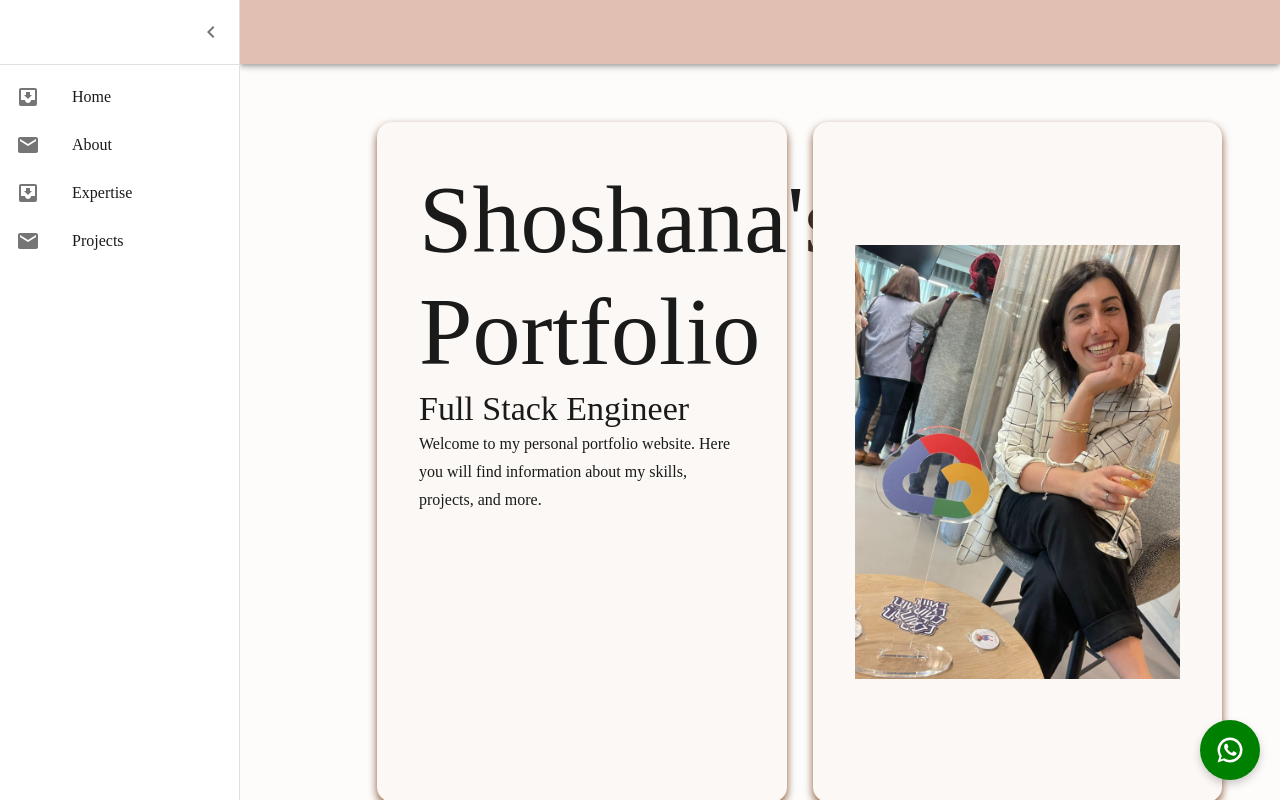
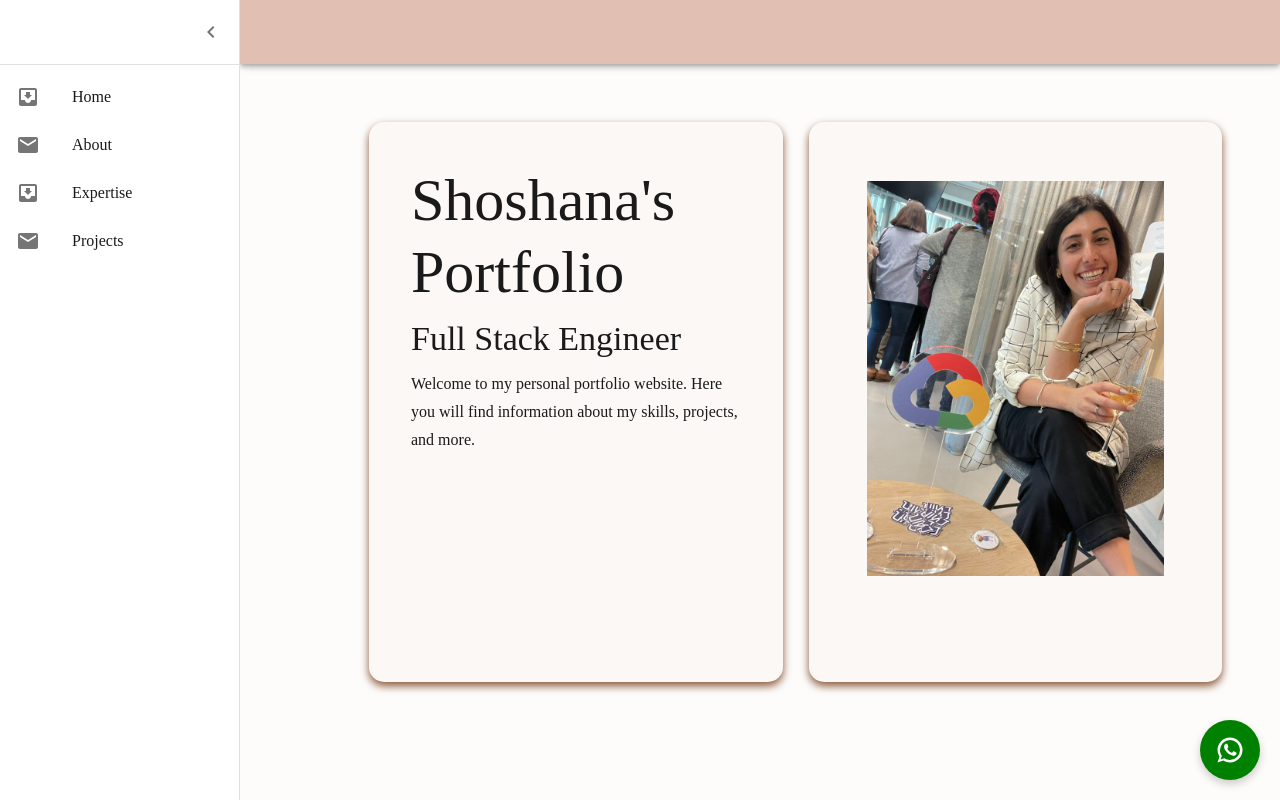
Before and after one commit to Shoshana-Huri/shoshana-huri, a React (Vite) app: page /shoshana-huri/home in a window 1280 px wide. Built offline with nearby package versions, Linux system fonts and the light colour scheme; a web font is replaced by a local one.

Commit message:
change size

```diff
--- a/src/components/About.tsx
+++ b/src/components/About.tsx
@@ -23,7 +23,7 @@ export default function About() {
         gap: "20px", // Adjust as needed
       }}
     >
-      <Typography variant="h1" style={{ marginTop: "revert" }}>
+      <Typography variant="h3" style={{ marginTop: "revert" }}>
         Who Am I
       </Typography>
       <Box sx={{ display: "flex", gap: "20px" }}>
@@ -49,10 +49,10 @@ interface CustomBoxProps {
 const CustomBox: React.FC<CustomBoxProps> = ({ headline, content }) => {
   return (
     <Box className="box-border-styling">
-      <Typography variant="h4" style={{ textDecoration: "underline" }}>
+      <Typography variant="h5" style={{ textDecoration: "underline" }}>
         {headline}
       </Typography>
-      <Typography variant="h5">{content}</Typography>
+      <Typography variant="h6">{content}</Typography>
     </Box>
   );
 };
--- a/src/components/Expertise.tsx
+++ b/src/components/Expertise.tsx
@@ -23,7 +23,7 @@ export default function Expertise() {
         gap: "20px", // Adjust as needed
       }}
     >
-      <Typography variant="h1" style={{ marginTop: "revert" }}>
+      <Typography variant="h3" style={{ marginTop: "revert" }}>
         Expertise:
       </Typography>
       <Box sx={{ display: "flex", gap: "20px" }}>
@@ -39,13 +39,13 @@ export default function Expertise() {
           { headline: "Data Bases:", content: "MongoDB, PostgreSQL, MySQL" },
         ].map(({ headline, content }, index) => (
           <Box key={index} className="box-border-styling">
-            <Typography variant="h4" style={{ textDecoration: "underline" }}>
+            <Typography variant="h5" style={{ textDecoration: "underline" }}>
               {headline}
             </Typography>
             <ul>
               {content.split(",").map((item, idx) => (
                 <li key={idx}>
-                  <Typography variant="h5">{item.trim()}</Typography>
+                  <Typography variant="h6">{item.trim()}</Typography>
                 </li>
               ))}
             </ul>
--- a/src/components/Home.tsx
+++ b/src/components/Home.tsx
@@ -8,7 +8,7 @@ const DrawerHeader = styled("div")(({ theme }) => ({
   display: "flex",
   alignItems: "center",
   justifyContent: "flex-end",
-  padding: theme.spacing(0, 1),
+  padding: theme.spacing(0, 0.8),
   // necessary for content to be below app bar
   ...theme.mixins.toolbar,
 }));
@@ -36,30 +36,35 @@ export default function Main() {
       <Box display="flex" justifyContent="space-between">
         <Box
           className="box-border-styling"
-          sx={{ flex: 1, marginLeft: 2, height: "85vh" }}
+          sx={{ flex: 1, marginLeft: 1, height: "70vh" }}
         >
           <Typography
-            variant="h1"
-            style={{ color: theme.palette.text.primary }}
+            variant="h2"
+            style={{ color: theme.palette.text.primary, marginBottom: "10px" }}
           >
             Shoshana's Portfolio
           </Typography>
-          <Typography variant="h4">Full Stack Engineer</Typography>
-          <Typography variant="subtitle1" sx={{ marginBottom: 2 }}>
+          <Typography
+            variant="h4"
+            style={{ color: theme.palette.text.primary, marginBottom: "10px" }}
+          >
+            Full Stack Engineer
+          </Typography>
+          <Typography variant="subtitle1" sx={{ marginBottom: "10px" }}>
             Welcome to my personal portfolio website. Here you will find
             information about my skills, projects, and more.
           </Typography>
         </Box>
         <Box
           className="box-border-styling"
-          sx={{ flex: 1, marginLeft: 2, height: "85vh" }}
+          sx={{ flex: 1, marginLeft: 2, height: "70vh" }}
         >
           <img
             src={homeImage}
             alt="Shoshana"
             style={{
-              maxWidth: "100%",
-              height: "100%",
+              maxWidth: "90%",
+              height: "90%",
               objectFit: "contain",
               display: "block",
               margin: "auto",
--- a/src/components/NavBar.tsx
+++ b/src/components/NavBar.tsx
@@ -105,7 +105,7 @@ export default function PersistentDrawerLeft(props: PersistentDrawerLeftProps) {
             <MenuIcon />
           </IconButton>
           {/* <Typography variant="h6" noWrap component="div">
-            Persistent drawer
+            Who Am I
           </Typography> */}
         </Toolbar>
       </AppBar>
--- a/src/components/Projects.tsx
+++ b/src/components/Projects.tsx
@@ -23,7 +23,7 @@ export default function Projects() {
         gap: "20px", // Adjust as needed
       }}
     >
-      <Typography variant="h1" style={{ marginTop: "revert" }}>
+      <Typography variant="h3" style={{ marginTop: "revert" }}>
         Projects:
       </Typography>
 
--- a/src/components/projects/Todo.tsx
+++ b/src/components/projects/Todo.tsx
@@ -60,7 +60,7 @@ const Todo: React.FC = () => {
       </ImageContainer>
 
       <Typography
-        variant="h3"
+        variant="h4"
         sx={{
           color: "black",
           width: "10em",
--- a/src/components/projects/WatchDog.tsx
+++ b/src/components/projects/WatchDog.tsx
@@ -23,7 +23,7 @@ const WatchDog: React.FC = () => {
       }}
     >
       <PetsIcon style={{ fontSize: "30px" }}></PetsIcon>
-      <Typography variant="h3">WatchDog Service</Typography>
+      <Typography variant="h4">WatchDog Service</Typography>
       <ProjectContent>
         <Typography variant="body1">
           This watchdog service ensures process reliability by having processes
```
